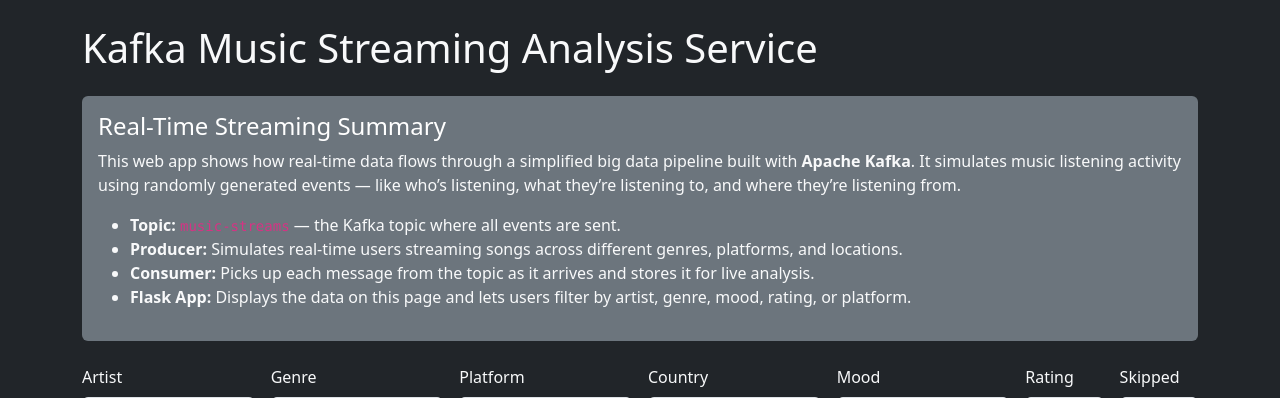
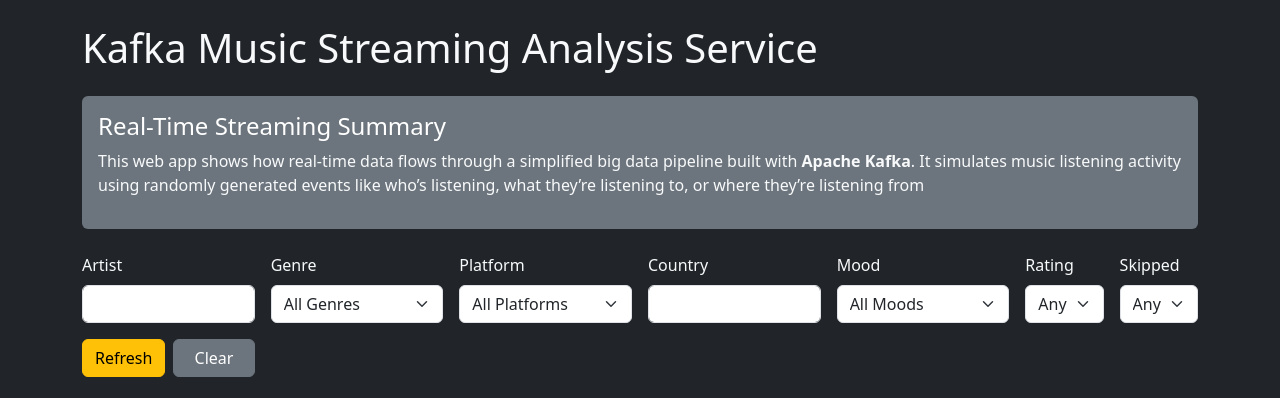
Before and after one commit to tpeterz/BigData_Kafka, a Flask app: page / in a window 1280 px wide. Shown: the top 398 px of the page. Run offline with Flask 3, Linux system fonts and the light colour scheme.

Commit message:
update song list

```diff
--- a/app.py
+++ b/app.py
@@ -56,61 +56,3 @@
 
 if __name__ == '__main__':
     app.run(debug=True)
-from flask import Flask, render_template, request
-import threading
-from consumer import received_messages, consume_messages
-
-app = Flask(__name__)
-
-@app.route('/')
-def index():
-    # Read filters from query params
-    artist = request.args.get('artist', '').lower()
-    genre = request.args.get('genre', '').lower()
-    platform = request.args.get('platform', '').lower()
-    country = request.args.get('country', '').lower()
-    mood = request.args.get('mood', '').lower()
-    rating = request.args.get('rating', '').strip()
-    skipped = request.args.get('skipped', '').lower()
-    completed = request.args.get('completed', '').lower()
-
-    filtered = []
-    for msg in received_messages:
-        if artist and artist not in msg['artist'].lower():
-            continue
-        if genre and genre not in msg['genre'].lower():
-            continue
-        if platform and platform not in msg['platform'].lower():
-            continue
-        if country and country not in msg['location']['country'].lower():
-            continue
-        if mood and mood not in msg.get('mood', '').lower():
-            continue
-        if rating:
-            try:
-                if float(msg.get('rating', 0)) < float(rating):
-                    continue
-            except ValueError:
-                continue
-        if skipped == 'yes' and not msg.get('is_skipped', False):
-            continue
-        if skipped == 'no' and msg.get('is_skipped', False):
-            continue
-        if completed == 'yes' and not msg.get('completed', False):
-            continue
-        if completed == 'no' and msg.get('completed', False):
-            continue
-
-        filtered.append(msg)
-
-    return render_template('index.html', messages=filtered)
-
-def start_consumer():
-    print("Starting consumer thread from Flask app...")
-    consume_messages()
-
-consumer_thread = threading.Thread(target=start_consumer, daemon=True)
-consumer_thread.start()
-
-if __name__ == '__main__':
-    app.run(debug=True)
--- a/templates/index.html
+++ b/templates/index.html
@@ -14,14 +14,8 @@
             <h4 class="text-white">Real-Time Streaming Summary</h4>
             <p>
                 This web app shows how real-time data flows through a simplified big data pipeline built with <strong>Apache Kafka</strong>.
-                It simulates music listening activity using randomly generated events — like who’s listening, what they’re listening to, and where they’re listening from.
+                It simulates music listening activity using randomly generated events like who’s listening, what they’re listening to, or where they’re listening from
             </p>
-            <ul>
-                <li><strong>Topic:</strong> <code>music-streams</code> — the Kafka topic where all events are sent.</li>
-                <li><strong>Producer:</strong> Simulates real-time users streaming songs across different genres, platforms, and locations.</li>
-                <li><strong>Consumer:</strong> Picks up each message from the topic as it arrives and stores it for live analysis.</li>
-                <li><strong>Flask App:</strong> Displays the data on this page and lets users filter by artist, genre, mood, rating, or platform.</li>
-            </ul>
         </div>
 
         <!-- Filter Form -->
@@ -108,7 +102,7 @@
                     <th>Mood</th>
                     <th>Duration (s)</th>
                     <th>Listen Position</th>
-                    <th>% Listened</th> <!-- New column -->
+                    <th>% Listened</th>
                     <th>Completed</th>
                     <th>Rating</th>
                     <th>Skipped</th>
@@ -127,7 +121,7 @@
                     <td>{{ msg.mood }}</td>
                     <td>{{ msg.duration_seconds }}</td>
                     <td>{{ msg.listen_position }}</td>
-                    <td>{{ (msg.listen_position / msg.duration_seconds * 100) | round(1) }}%</td> <!-- New cell -->
+                    <td>{{ (msg.listen_position / msg.duration_seconds * 100) | round(1) }}%</td>
                     <td>{{ "Yes" if msg.completed else "No" }}</td>
                     <td>{{ msg.rating }}</td>
                     <td>{{ "Yes" if msg.is_skipped else "No" }}</td>
```
Also changed, not shown: producer.py (+33 -3 lines).
